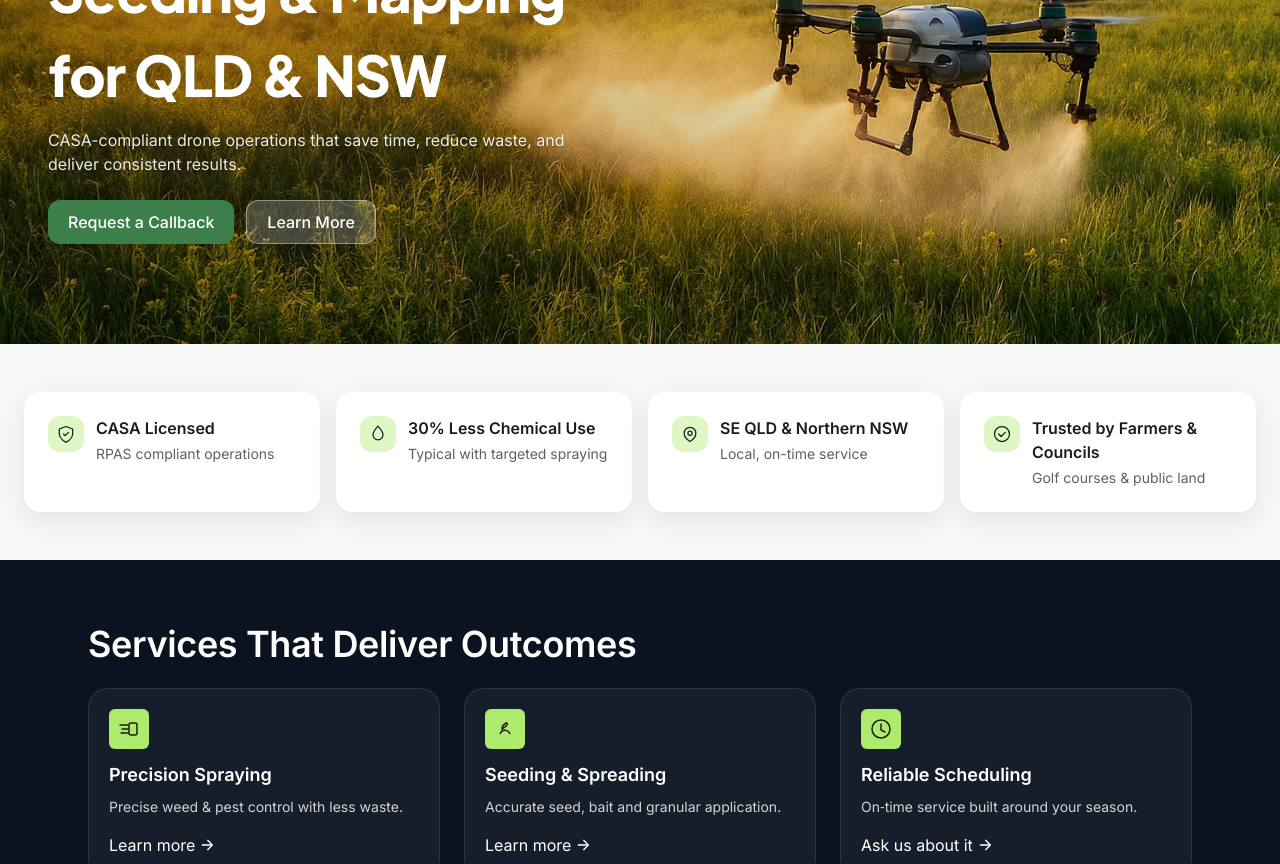
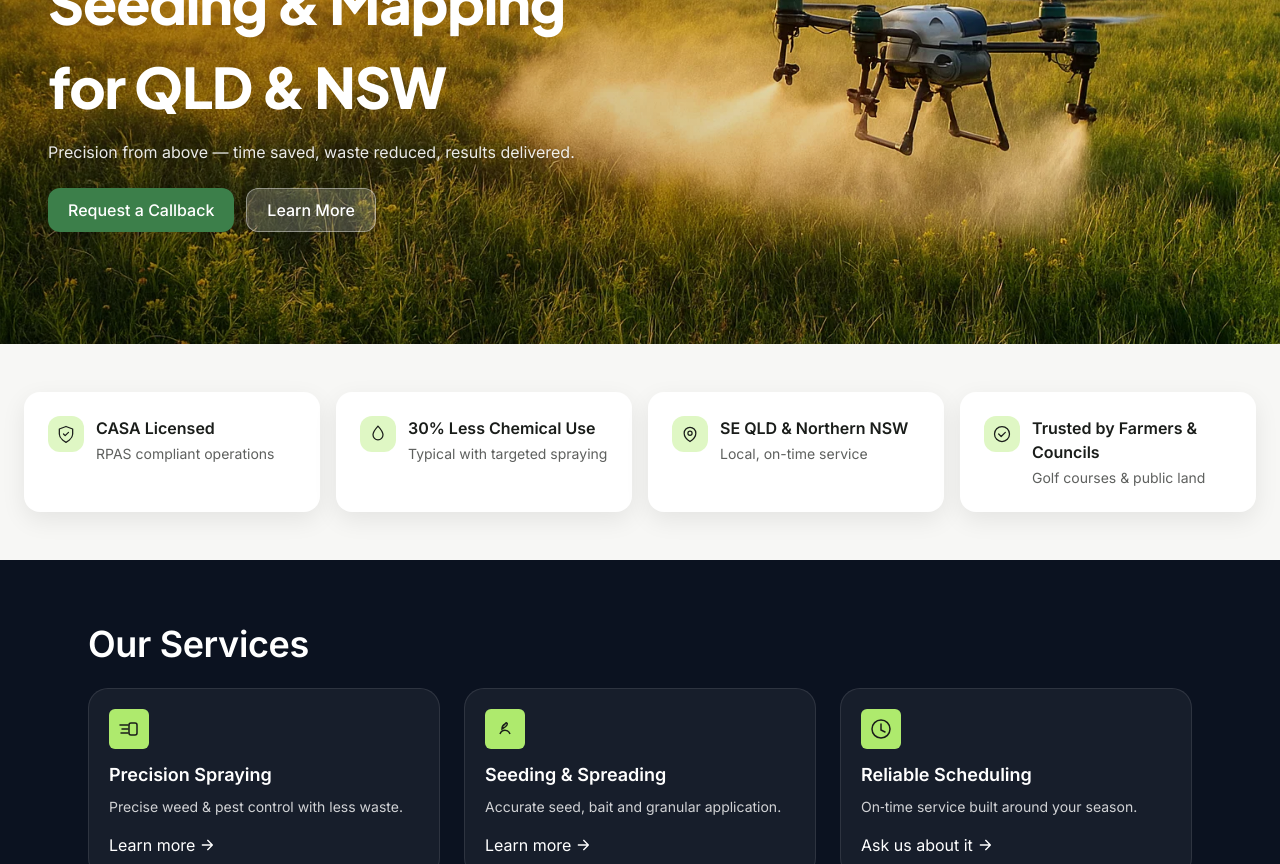
Before and after one commit to josh-thompson13/ads-website, a Next.js app: page / in a window 1280 px wide. Shown: the part 360-1224 px from the top of the page. Built offline with nearby package versions, Linux system fonts and the light colour scheme; no server answers.

Commit message:
Tagline and Other Marketing Changes

```diff
--- a/src/app/(marketing)/page.tsx
+++ b/src/app/(marketing)/page.tsx
@@ -8,14 +8,14 @@ import type { Metadata } from "next";
 
 export const metadata: Metadata = {
   title:
-    "Drone spraying, mapping and surveying for farms, golf courses & councils across SE QLD & Northern NSW",
+    "Drone spraying and surveying for farms, golf courses & councils across SE QLD & Northern NSW",
   description:
-    "Drone spraying, mosquito control, seeding, mapping and surveying for farms, golf courses, councils and worksites across South East QLD & Northern NSW. Licensed and on time.",
+    "Drone spraying, mosquito control, seeding, and surveying for farms, golf courses, councils and worksites across South East QLD & Northern NSW. Licensed and on time.",
   alternates: { canonical: "/" },
   openGraph: {
-    title: "Drone spraying, mapping & surveying | ADS",
+    title: "Drone spraying & surveying | ADS",
     description:
-      "Spraying, mosquito control, seeding, mapping and surveying across SE QLD & Northern NSW.",
+      "Spraying, mosquito control, seeding, and surveying across SE QLD & Northern NSW.",
     url: "/",
   },
 };
@@ -125,7 +125,7 @@ export default function HomePage() {
       {/* Feature dark section */}
       <section id="services" className="bg-[#0b1220] text-white py-16">
         <div className="max-w-6xl mx-auto px-4 md:px-6">
-          <h2 className="h2">Services That Deliver Outcomes</h2>
+          <h2 className="h2">Our Services</h2>
           <div className="mt-6 grid gap-6 sm:grid-cols-2 lg:grid-cols-3">
             <FeatureCard
               title="Precision Spraying"
--- a/src/app/layout.tsx
+++ b/src/app/layout.tsx
@@ -26,7 +26,7 @@ export const metadata: Metadata = {
     template: "%s | Australian Drone Solutions",
   },
   description:
-    "Drone spraying, mosquito control, seeding, mapping and surveying for farms, golf courses, councils and worksites across South East QLD & Northern NSW.",
+    "Drone spraying, mosquito control, seeding, and surveying for farms, golf courses, councils and worksites across South East QLD & Northern NSW.",
   keywords: [
     "drone spraying",
     "mosquito control",
@@ -34,9 +34,7 @@ export const metadata: Metadata = {
     "turf management",
     "golf course spraying",
     "council spraying",
-    "drone mapping",
     "drone surveying",
-    "NDVI mapping",
     "orthomosaic",
     "seeding",
     "granular spreading",
@@ -49,14 +47,14 @@ export const metadata: Metadata = {
     url: siteUrl,
     title: "Australian Drone Solutions",
     description:
-      "Spraying, mosquito control, seeding, mapping and surveying across South East QLD & Northern NSW.",
+      "Spraying, mosquito control, seeding, and surveying across South East QLD & Northern NSW.",
     siteName: "Australian Drone Solutions",
   },
   twitter: {
     card: "summary_large_image",
     title: "Australian Drone Solutions",
     description:
-      "Spraying, mosquito control, seeding, mapping and surveying across South East QLD & Northern NSW.",
+      "Spraying, mosquito control, seeding, and surveying across South East QLD & Northern NSW.",
   },
   alternates: {
     canonical: siteUrl,
--- a/src/components/marketing/Hero.tsx
+++ b/src/components/marketing/Hero.tsx
@@ -1,7 +1,7 @@
 import { Button } from "@/components/ui/button";
+import { withBasePath } from "@/lib/with-base-path";
 import Image from "next/image";
 import Link from "next/link";
-import { withBasePath } from "@/lib/with-base-path";
 
 export default function Hero() {
   const desktopHero = withBasePath("/Capture-2025-09-28-222601.png");
@@ -47,8 +47,8 @@ export default function Hero() {
                 Smarter Spraying, Seeding & Mapping for QLD & NSW
               </h1>
               <p className="mt-3 text-white/90 drop-shadow-[0_1px_1px_rgba(0,0,0,0.35)]">
-                CASA-compliant drone operations that save time, reduce waste,
-                and deliver consistent results.
+                Precision from above — time saved, waste reduced, results
+                delivered.
               </p>
               <div className="mt-6 flex gap-3">
                 <Link href="/contact">
--- a/src/components/marketing/Testimonial.tsx
+++ b/src/components/marketing/Testimonial.tsx
@@ -2,7 +2,7 @@ export function Testimonial() {
   return (
     <section className="mx-auto max-w-3xl text-center">
       <p className="text-xl md:text-2xl leading-relaxed">
-        Before working with ADS, scheduling and costs were unpredictable. Now, with drone application and mapping, jobs are completed faster, more consistently, and at a lower overall cost than traditional methods.
+        Before working with ADS, scheduling and costs were unpredictable. Now, with targeted drone application, jobs are completed faster, more consistently, and at a lower overall cost than traditional methods.
       </p>
       <div className="mt-6 flex items-center justify-center gap-6">
         {[1, 2, 3, 4].map((i) => (
```
